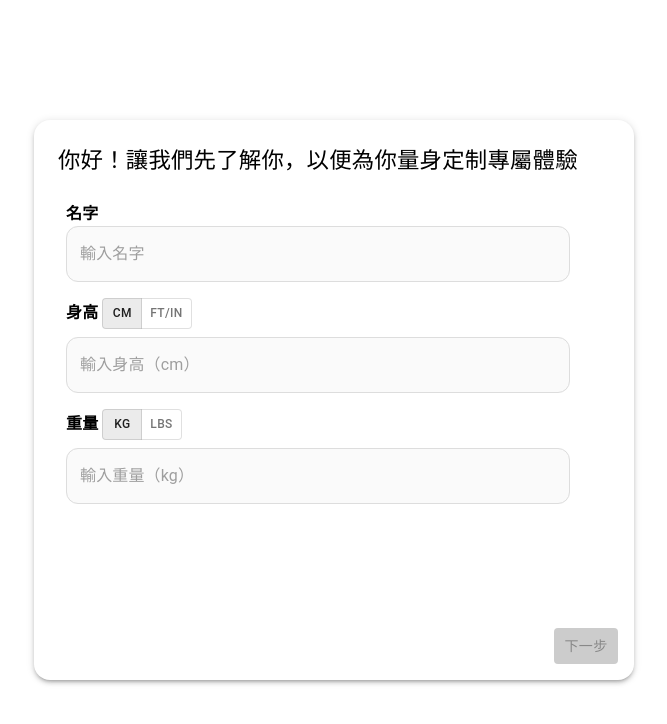
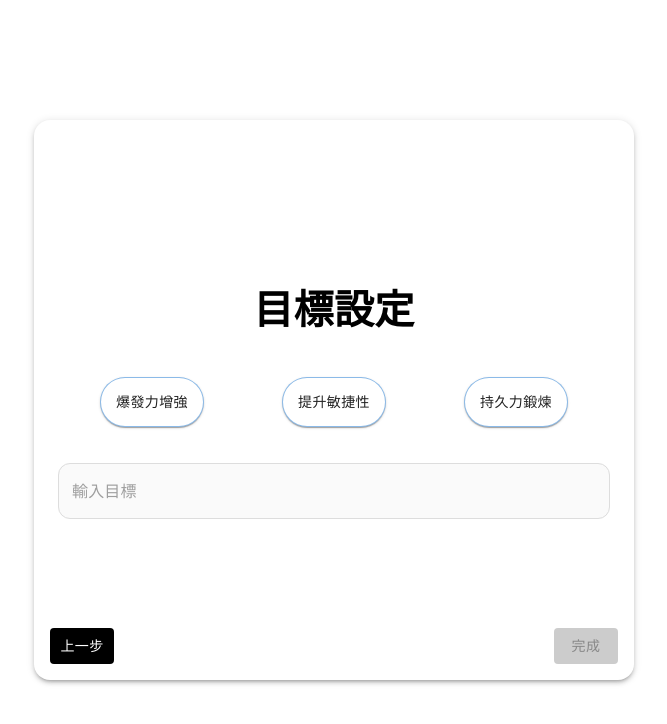
Before and after one commit to lc4490/axcel, a Next.js app: page / in a window 1280 px wide. Shown: the top 724 px of the page, without its empty margins (306-973 px from the left). Built offline with nearby package versions, Linux system fonts and the light colour scheme.

Commit message:
lose big money to openai

```diff
--- a/src/app/page.tsx
+++ b/src/app/page.tsx
@@ -14,7 +14,7 @@ import { SetStateAction, useState } from "react";
 
 export default function Home() {
   const [onboarded, setOnboarded] = useState(false);
-  const [page, setPage] = useState(0);
+  const [page, setPage] = useState(2);
   const [editing, setEditing] = useState(false);
   const [name, setName] = useState("");
   const [heightCM, setHeightCM] = useState("");
@@ -76,16 +76,16 @@ export default function Home() {
     }
     setInput(input);
 
-    const res = await fetch("/api/openai", {
-      method: "POST",
-      headers: { "Content-Type": "application/json" },
-      body: JSON.stringify({ input }),
-    });
+    // const res = await fetch("/api/openai", {
+    //   method: "POST",
+    //   headers: { "Content-Type": "application/json" },
+    //   body: JSON.stringify({ input }),
+    // });
 
-    const data = await res.json();
-    console.log("AI Response:", data.result);
-    const titles = data.result;
-    setSuggestions(titles.split("\n"));
+    // const data = await res.json();
+    // console.log("AI Response:", data.result);
+    // const titles = data.result;
+    // setSuggestions(titles.split("\n"));
   };
 
   return (
@@ -711,7 +711,7 @@ export default function Home() {
                             borderRadius: "9999px",
                             // paddingX: 3,
                             paddingY: 1.5,
-                            minWidth: 125,
+                            minWidth: 100,
                             height: "auto",
                             display: "flex",
                             justifyContent: "center",
```
